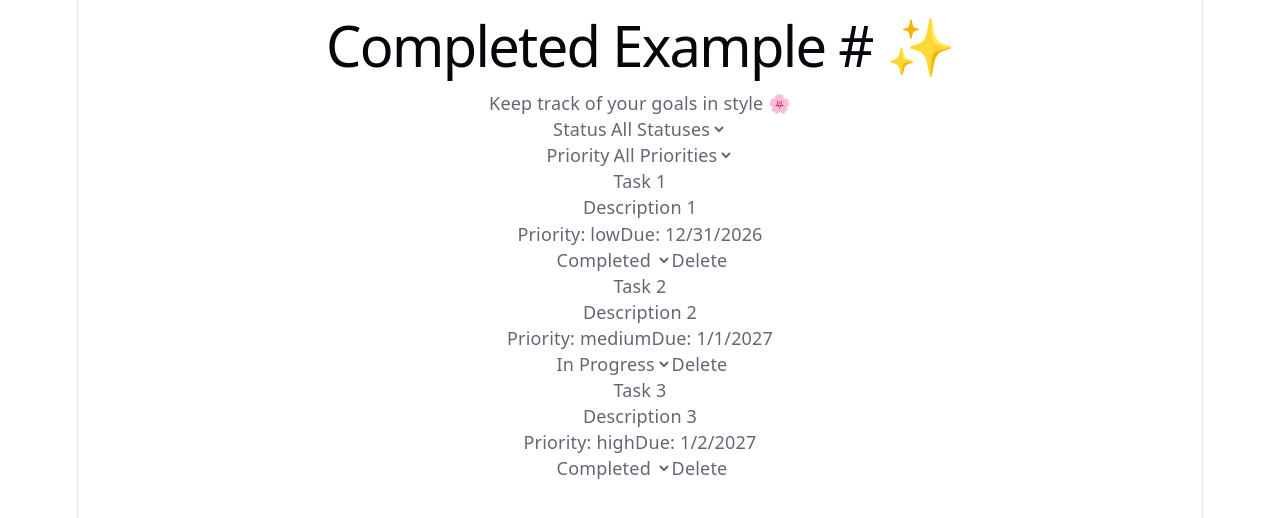
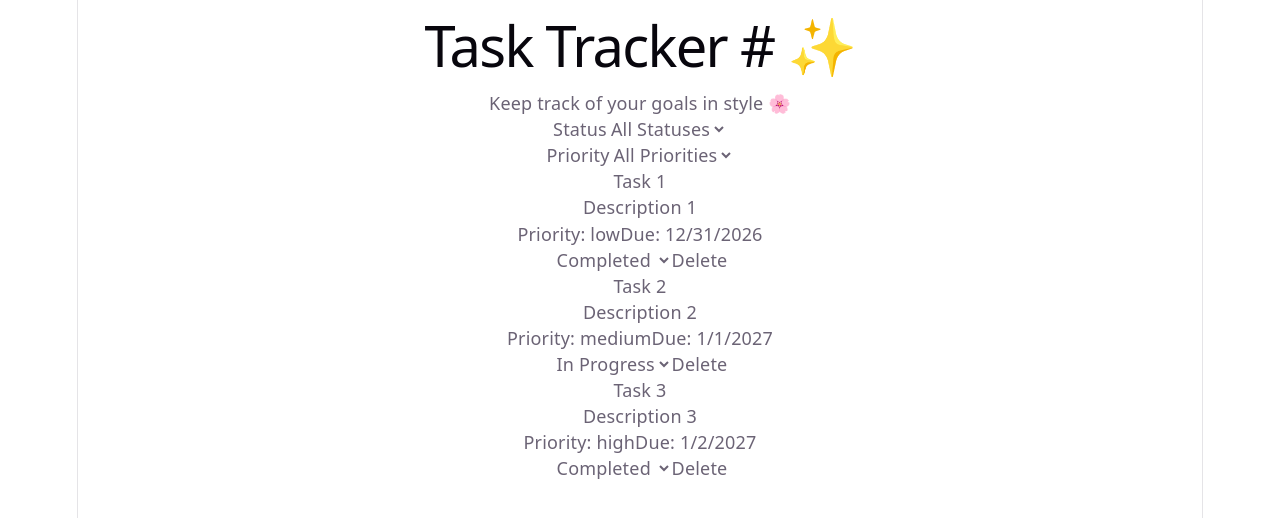
Before and after one commit to tamirahawkins97-ui/Rendering-Lists, a React (Vite) app in the folder rendering-lists/: page / in a window 1280 px wide. Shown: the top 518 px of the page. Built offline with nearby package versions, Linux system fonts and the light colour scheme.

Commit message:
Added Styling Revisions

```diff
--- a/rendering-lists/src/App.css
+++ b/rendering-lists/src/App.css
@@ -1,3 +1,4 @@
+
 .counter {
   font-size: 16px;
   padding: 5px 10px;
--- a/rendering-lists/src/App.tsx
+++ b/rendering-lists/src/App.tsx
@@ -47,8 +47,8 @@ function App() {
     <div className="min-h-screen bg-[#0b0c10] text-slate-100 p-8">
       <div className="max-w-3xl mx-auto">
         <header className="mb-6">
-          <h1 className="text-2xl font-bold text-pink-100 tracking-tight flex items-center gap-1.5">
-            Completed Example <span className="text-pink-400/50 font-normal">#</span> ✨
+          <h1 className="text-2xl font-bold text-pink-100 tracking-tight flex items-center gap-1.5 pl-55">
+            Task Tracker <span className="text-pink-400/50 font-normal">#</span> ✨
           </h1>
           <p className="text-xs text-pink-300/50 mt-1">
             Keep track of your goals in style 🌸
```
